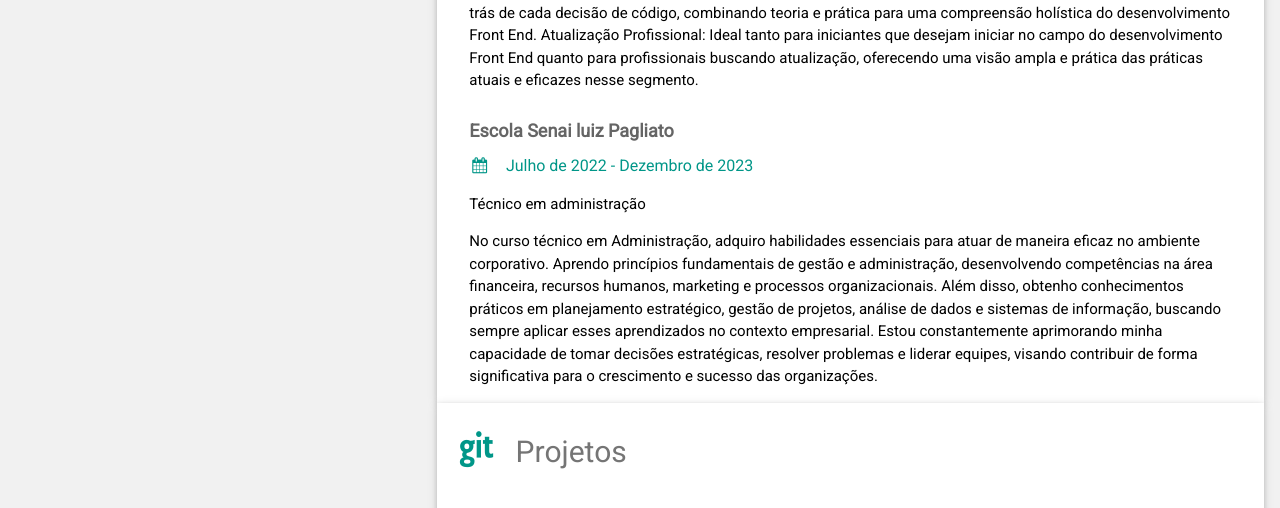
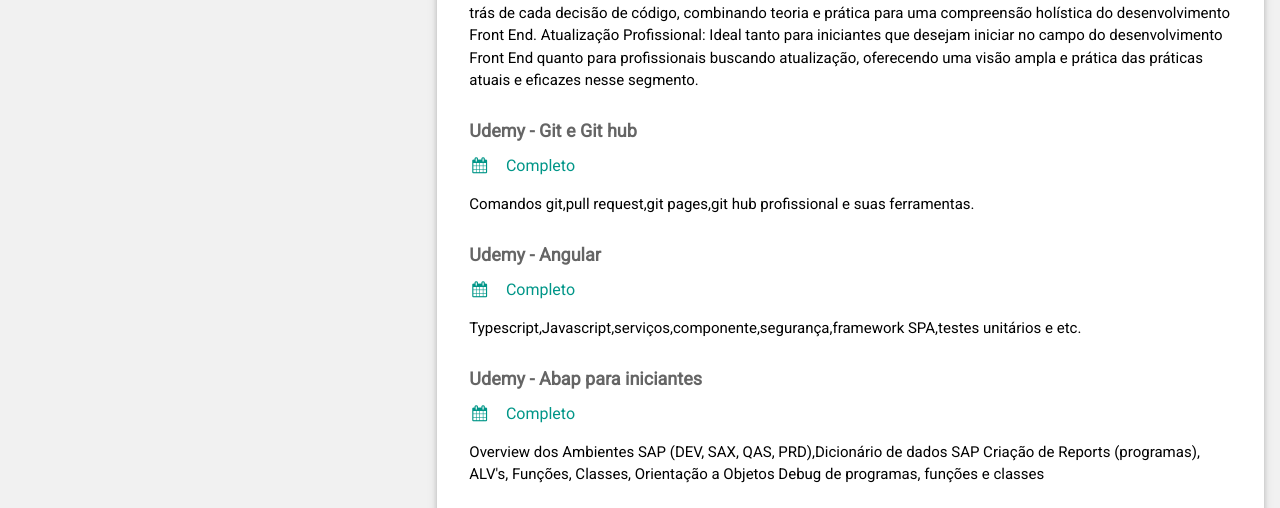
Before and after one commit to MelPLens/Portfolio-Mel-Plens-, a plain HTML site: page index.html in a window 1280 px wide. Shown: the part 1550-2058 px from the top of the page. Drawn offline with nearby package versions, Linux system fonts and the light colour scheme.

Commit message:
Update index.html

```diff
--- a/index.html
+++ b/index.html
@@ -150,6 +150,24 @@
                 Atualização Profissional: Ideal tanto para iniciantes que desejam iniciar no campo do desenvolvimento Front End quanto para profissionais buscando atualização, oferecendo uma visão ampla e prática das práticas atuais e eficazes nesse segmento.</p>
             </div>
             <div class="w3-container">
+              <h5 class="w3-opacity"><b>Udemy - Git e Git hub </b></h5>
+              <h6 class="w3-text-teal"><i class="fa fa-calendar fa-fw w3-margin-right"></i>Completo</h6>
+               <p>Comandos git,pull request,git pages,git hub profissional e suas ferramentas.</p>
+            </div>
+            <div class="w3-container">
+              <h5 class="w3-opacity"><b>Udemy - Angular  </b></h5>
+              <h6 class="w3-text-teal"><i class="fa fa-calendar fa-fw w3-margin-right"></i>Completo</h6>
+             <p>Typescript,Javascript,serviços,componente,segurança,framework SPA,testes unitários e etc.</p>
+            </div>
+            <div class="w3-container">
+              <h5 class="w3-opacity"><b>Udemy - Abap para iniciantes </b></h5>
+              <h6 class="w3-text-teal"><i class="fa fa-calendar fa-fw w3-margin-right"></i>Completo</h6>
+
+              <p>Overview dos Ambientes SAP (DEV, SAX, QAS, PRD),Dicionário de dados SAP
+                Criação de Reports (programas), ALV's, Funções, Classes, Orientação a Objetos
+                Debug de programas, funções e classes</p>
+            </div>
+            <div class="w3-container">
               <h5 class="w3-opacity"><b>Escola Senai luiz Pagliato</b></h5>
               <h6 class="w3-text-teal"><i class="fa fa-calendar fa-fw w3-margin-right"></i>Julho de 2022 - Dezembro de 2023</h6>
               <p>Técnico em administração</p>
```
